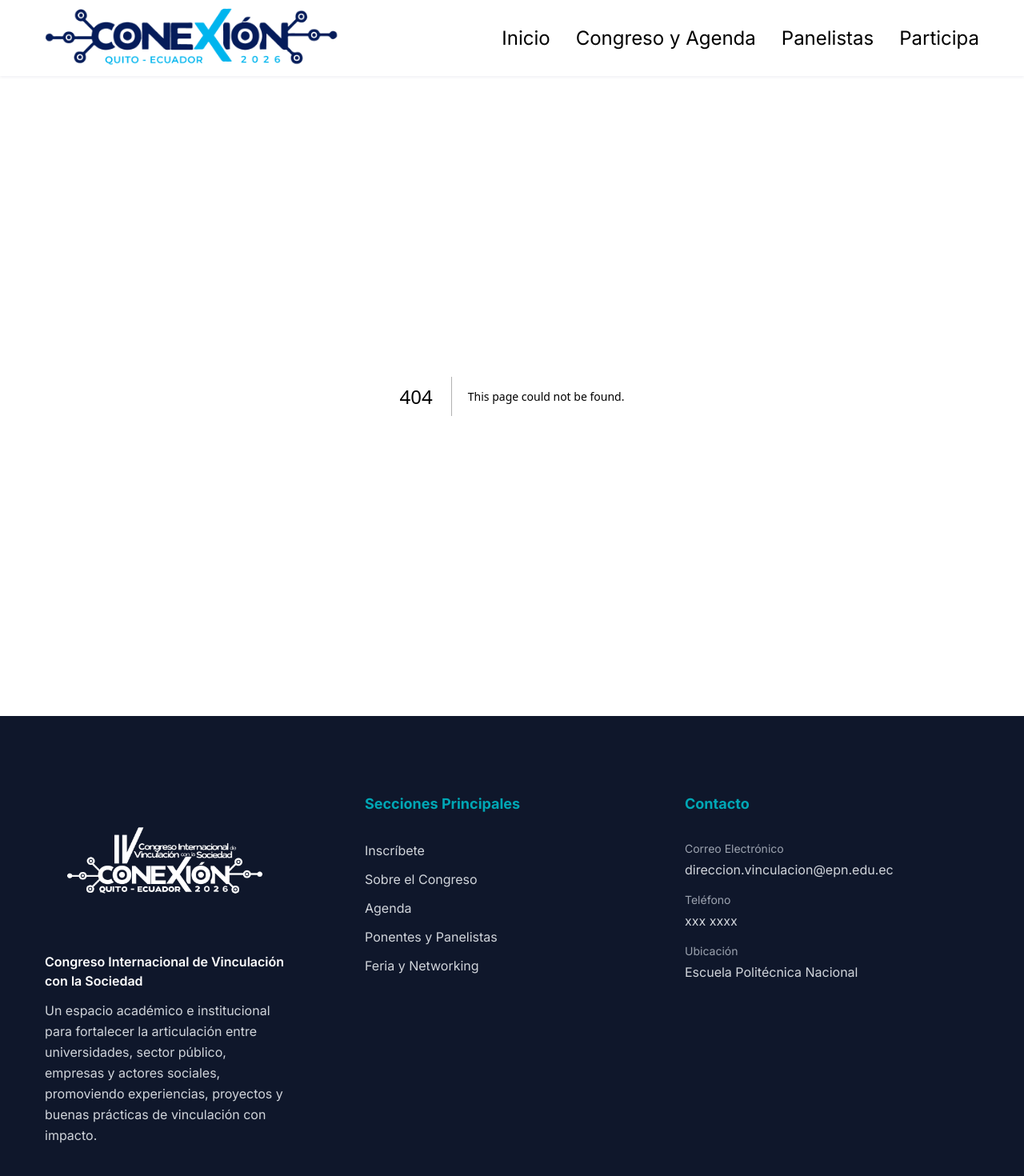
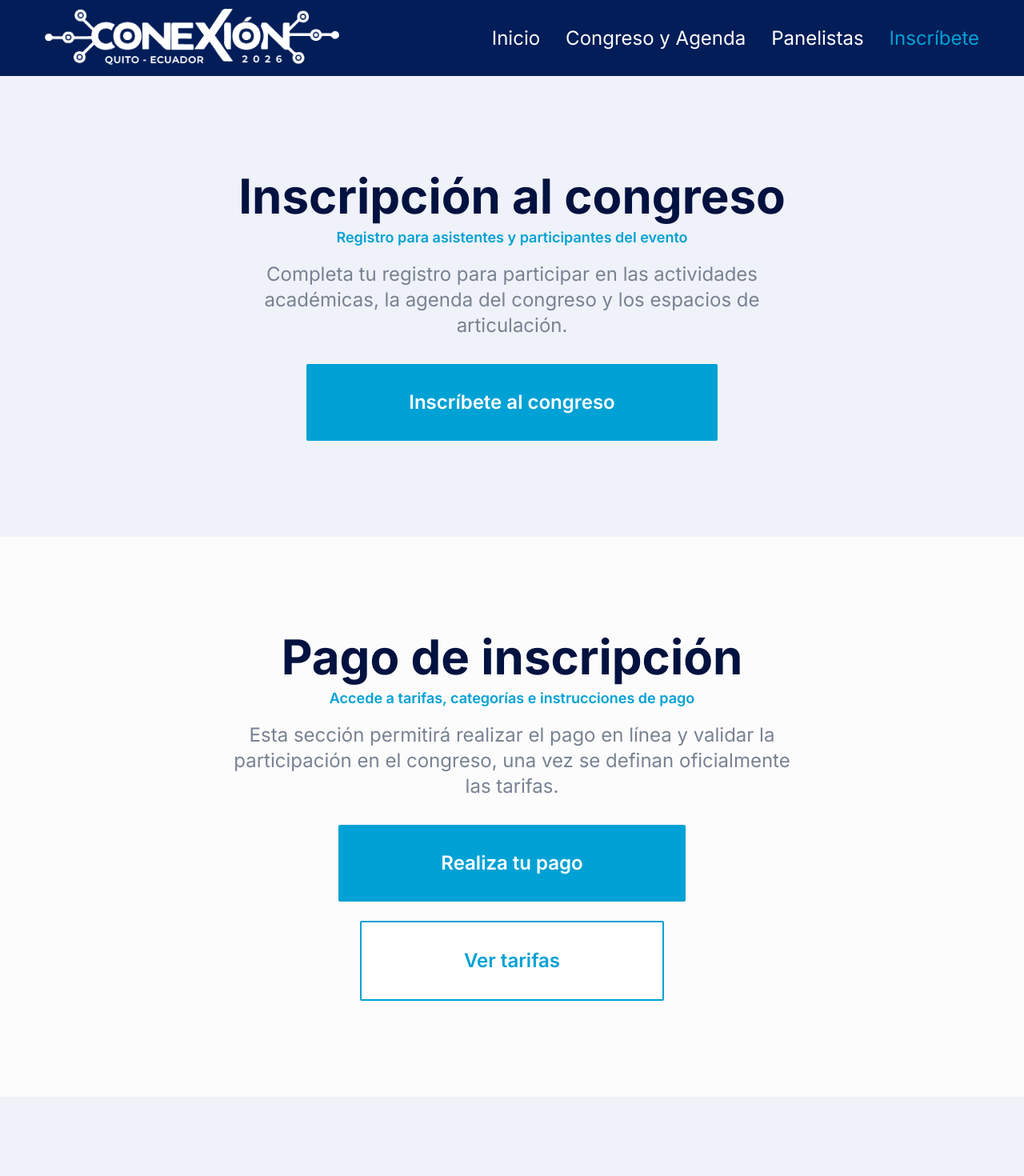
Before and after one commit to a-sebs/CongresoInternacionalDeVinculacionConLaSociedad, a Next.js app: page /inscribete in a window 1280 px wide. Before the commit this address had no page. Shown: the top 1470 px of the page at 80% size. Built offline with nearby package versions, Linux system fonts and the light colour scheme.

Commit message:
Rename Participa to Inscribete, delete old title, and standardize button sizes

```diff
--- a/src/app/participa/page.tsx
+++ b/src/app/inscribete/page.tsx
@@ -15,27 +15,7 @@ const ParticipaPage = () => {
 
   return (
     <>
-      {/* Bloque 1: Introducción */}
-      <section
-        className="py-16 md:py-[120px]"
-      >
-        <div className="container">
-          <div className="mx-auto mb-12 max-w-[800px] text-center">
-            <h1 className="mb-4 text-4xl font-bold text-black sm:text-5xl md:text-6xl">
-              Participa en Conexión 2026
-            </h1>
-            <p className="mb-4 text-lg text-body-color md:text-xl lg:text-2xl">
-              Inscripción, postulación de ponencias, feria y pago en un solo lugar.
-            </p>
-            <p className="text-lg text-body-color md:text-xl lg:text-2xl">
-              Aquí encontrarás los accesos para registrarte como asistente, postular una ponencia,
-              aplicar a la feria y realizar tu pago en línea.
-            </p>
-          </div>
-        </div>
-      </section>
-
-      {/* Bloque 2: Inscripción general */}
+      {/* Bloque 1: Inscripción general */}
       <section
         id="inscripcion"
         className="bg-gray-light py-16 md:py-[120px]"
@@ -57,7 +37,7 @@ const ParticipaPage = () => {
             <div className="flex justify-center gap-4">
               <Link
                 href="#"
-                className="rounded-xs bg-primary px-6 py-3 text-lg font-semibold text-white duration-300 ease-in-out hover:bg-primary/80 md:text-xl lg:text-2xl"
+                className="rounded-xs bg-primary px-8 sm:px-32 py-6 sm:py-8 text-lg sm:text-xl md:text-2xl font-semibold text-white duration-300 ease-in-out hover:bg-primary/80 whitespace-nowrap text-center"
               >
                 Inscríbete al congreso
               </Link>
@@ -82,7 +62,7 @@ const ParticipaPage = () => {
             </p>
             <div className="flex items-center justify-center gap-6 min-h-32 flex-wrap">
               <a
-                href="/participa"
+                href="/inscribete"
                 target="_blank"
                 rel="noopener noreferrer"
                 className="rounded-xs bg-primary px-8 sm:px-32 py-6 sm:py-8 text-lg sm:text-xl md:text-2xl font-semibold text-white duration-300 ease-in-out hover:bg-primary/80 whitespace-nowrap text-center"
@@ -90,7 +70,7 @@ const ParticipaPage = () => {
                 Realiza tu pago
               </a>
               <a
-                href="/participa"
+                href="/inscribete"
                 target="_blank"
                 rel="noopener noreferrer"
                 className="rounded-xs border-2 border-primary bg-white px-8 sm:px-32 py-6 sm:py-8 text-lg sm:text-xl md:text-2xl font-semibold text-primary duration-300 ease-in-out hover:bg-primary/10 whitespace-nowrap text-center"
@@ -126,7 +106,7 @@ const ParticipaPage = () => {
                 href="https://forms.cloud.microsoft/r/CF7stCeNnM"
                 target="_blank"
                 rel="noopener noreferrer"
-                className="rounded-xs bg-primary px-32 py-8 text-lg font-semibold text-white duration-300 ease-in-out hover:bg-primary/80 md:text-xl lg:text-2xl"
+                className="rounded-xs bg-primary px-8 sm:px-32 py-6 sm:py-8 text-lg sm:text-xl md:text-2xl font-semibold text-white duration-300 ease-in-out hover:bg-primary/80 whitespace-nowrap text-center"
               >
                 Postula a la Feria
               </a>
--- a/src/components/FairAndNetworking/index.tsx
+++ b/src/components/FairAndNetworking/index.tsx
@@ -38,7 +38,7 @@ const FairAndNetworking = () => {
 
               <div className="flex items-center justify-center min-h-45">
                 <a
-                  href="/participa#feria"
+                  href="/inscribete#feria"
                   className="rounded-xs bg-primary px-8 sm:px-20 py-6 sm:py-8 text-lg sm:text-xl md:text-2xl font-semibold text-white duration-300 ease-in-out hover:bg-primary/80 whitespace-nowrap text-center"
                 >
                   Ver más
--- a/src/components/Footer/index.tsx
+++ b/src/components/Footer/index.tsx
@@ -4,7 +4,7 @@ import Link from "next/link";
 
 const Footer = () => {
   return (
-    <footer className="relative z-10 bg-slate-900 pt-16 md:pt-20 lg:pt-24">
+    <footer className="relative z-10 bg-[#021D58] pt-16 md:pt-20 lg:pt-24">
       <div className="container">
         {/* Main Grid - 3 Columns */}
         <div className="-mx-4 flex flex-wrap mb-12">
@@ -32,14 +32,14 @@ const Footer = () => {
           {/* Column 2: Secciones Principales */}
           <div className="w-full px-4 md:w-1/2 lg:w-4/12 mb-12 lg:mb-0 mt-8 lg:mt-0">
             <div>
-              <h2 className="mb-8 text-lg font-bold text-[#00A7B5]">
+              <h2 className="mb-8 text-lg font-bold text-primary">
                 Secciones Principales
               </h2>
               <ul className="space-y-3">
                 <li>
                   <Link
-                    href="/participa#inscripcion"
-                    className="text-base text-gray-300 hover:text-[#00B5E2] duration-300"
+                    href="/inscribete#inscripcion"
+                    className="text-base text-gray-300 hover:text-primary duration-300"
                   >
                     Inscríbete
                   </Link>
@@ -47,7 +47,7 @@ const Footer = () => {
                 <li>
                   <Link
                     href="/about#sobre-congreso"
-                    className="text-base text-gray-300 hover:text-[#00B5E2] duration-300"
+                    className="text-base text-gray-300 hover:text-primary duration-300"
                   >
                     Sobre el Congreso
                   </Link>
@@ -55,7 +55,7 @@ const Footer = () => {
                 <li>
                   <Link
                     href="/agenda#agenda-congreso"
-                    className="text-base text-gray-300 hover:text-[#00B5E2] duration-300"
+                    className="text-base text-gray-300 hover:text-primary duration-300"
                   >
                     Agenda
                   </Link>
@@ -63,15 +63,15 @@ const Footer = () => {
                 <li>
                   <Link
                     href="/panelistas#ponentes-panelistas"
-                    className="text-base text-gray-300 hover:text-[#00B5E2] duration-300"
+                    className="text-base text-gray-300 hover:text-primary duration-300"
                   >
                     Ponentes y Panelistas
                   </Link>
                 </li>
                 <li>
                   <Link
-                    href="/participa#feria"
-                    className="text-base text-gray-300 hover:text-[#00B5E2] duration-300"
+                    href="/inscribete#feria"
+                    className="text-base text-gray-300 hover:text-primary duration-300"
                   >
                     Feria y Networking
                   </Link>
@@ -83,14 +83,14 @@ const Footer = () => {
           {/* Column 3: Contacto */}
           <div className="w-full px-4 md:w-1/2 lg:w-4/12 mb-12 lg:mb-0 mt-8 lg:mt-0">
             <div>
-              <h2 className="mb-8 text-lg font-bold text-[#00A7B5]">
+              <h2 className="mb-8 text-lg font-bold text-primary">
                 Contacto
               </h2>
               <ul className="space-y-4">
                 <li>
                   <p className="text-sm text-gray-400 mb-1">Correo Electrónico</p>
                   <a
-                    className="text-base text-gray-300 hover:text-[#00B5E2] duration-300"
+                    className="text-base text-gray-300 hover:text-primary duration-300"
                   >
                     direccion.vinculacion@epn.edu.ec
                   </a>
@@ -98,7 +98,7 @@ const Footer = () => {
                 <li>
                   <p className="text-sm text-gray-400 mb-1">Teléfono</p>
                   <a
-                    className="text-base text-gray-300 hover:text-[#00B5E2] duration-300"
+                    className="text-base text-gray-300 hover:text-primary duration-300"
                   >
                     xxx xxxx
                   </a>
@@ -115,7 +115,7 @@ const Footer = () => {
         </div>
 
         {/* Divider */}
-        <div className="h-px w-full bg-gradient-to-r from-transparent via-[#00A7B5] to-transparent mb-12"></div>
+        <div className="h-px w-full bg-gradient-to-r from-transparent via-primary to-transparent mb-12"></div>
 
         {/* Bottom Bar - Copyright Only */}
         <div className="flex flex-col md:flex-row items-center justify-center gap-4 text-center md:text-left">
--- a/src/components/Header/index.tsx
+++ b/src/components/Header/index.tsx
@@ -29,7 +29,7 @@ const Header = () => {
   return (
     <>
       <header
-        className="header z-40 flex w-full h-[95px] items-center bg-white shadow-one"
+        className="header z-40 flex w-full h-[95px] items-center bg-[#021D58] shadow-one"
       >
         <div className="container h-full">
           <div className="relative -mx-4 flex h-full items-center justify-between">
@@ -39,7 +39,7 @@ const Header = () => {
                 className="header-logo block w-full"
               >
                 <Image
-                  src="/images/logo/logo_conexion.png"
+                  src="/images/logo/Logo blanco.png"
                   alt="Conexión 2026"
                   width={180}
                   height={45}
@@ -56,17 +56,17 @@ const Header = () => {
                   className="ring-primary absolute top-1/2 right-4 block translate-y-[-50%] rounded-lg px-3 py-[6px] focus:ring-2 lg:hidden"
                 >
                   <span
-                    className={`relative my-1.5 block h-0.5 w-[30px] bg-black transition-all duration-300 ${
+                    className={`relative my-1.5 block h-0.5 w-[30px] bg-white transition-all duration-300 ${
                       navbarOpen ? "top-[7px] rotate-45" : " "
                     }`}
                   />
                   <span
-                    className={`relative my-1.5 block h-0.5 w-[30px] bg-black transition-all duration-300 ${
+                    className={`relative my-1.5 block h-0.5 w-[30px] bg-white transition-all duration-300 ${
                       navbarOpen ? "opacity-0" : " "
                     }`}
                   />
                   <span
-                    className={`relative my-1.5 block h-0.5 w-[30px] bg-black transition-all duration-300 ${
+                    className={`relative my-1.5 block h-0.5 w-[30px] bg-white transition-all duration-300 ${
                       navbarOpen ? "top-[-8px] -rotate-45" : " "
                     }`}
                   />
@@ -88,7 +88,7 @@ const Header = () => {
                             className={`flex items-center py-2 text-2xl lg:mr-0 lg:inline-flex lg:items-center lg:px-0 lg:h-full ${
                               usePathName === menuItem.path
                                 ? "text-primary"
-                                : "text-dark hover:text-primary"
+                                : "text-white hover:text-primary"
                             }`}
                           >
                             {menuItem.title}
@@ -97,7 +97,7 @@ const Header = () => {
                           <>
                             <p
                               onClick={() => handleSubmenu(index)}
-                              className="text-dark group-hover:text-primary flex cursor-pointer items-center justify-between py-2 text-2xl lg:mr-0 lg:inline-flex lg:items-center lg:px-0 lg:h-full"
+                              className="text-white group-hover:text-primary flex cursor-pointer items-center justify-between py-2 text-2xl lg:mr-0 lg:inline-flex lg:items-center lg:px-0 lg:h-full"
                             >
                               {menuItem.title}
                               <span className="pl-3">
--- a/src/components/Header/menuData.tsx
+++ b/src/components/Header/menuData.tsx
@@ -21,8 +21,8 @@ const menuData: Menu[] = [
   },
   {
     id: 4,
-    title: "Participa",
-    path: "/participa",
+    title: "Inscríbete",
+    path: "/inscribete",
     newTab: false,
   },
 ];
--- a/src/styles/index.css
+++ b/src/styles/index.css
@@ -16,10 +16,11 @@
   --color-current: currentColor;
   --color-transparent: transparent;
   --color-white: #ffffff;
-  --color-black: #121723;
-  --color-primary: #00A7B5;
-  --color-primary-light: #00B5E2;
-  --color-yellow: #fbb040;
+  --color-black: #021240;
+  --color-primary: #00A1D4;
+  --color-primary-light: #021D58;
+  --color-yellow: #E75F2A;
+  --color-orange: #E75F2A;
 
   --color-body-color: #788293;
 
```
